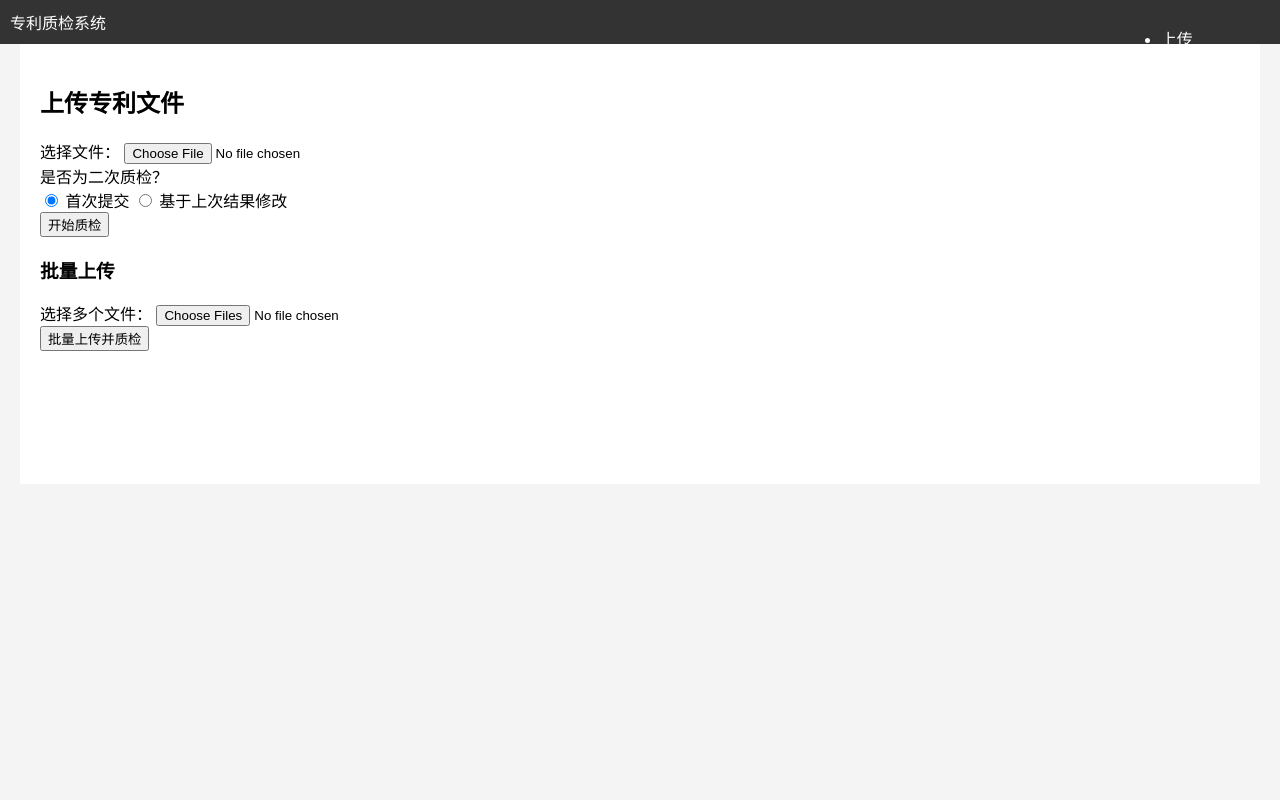
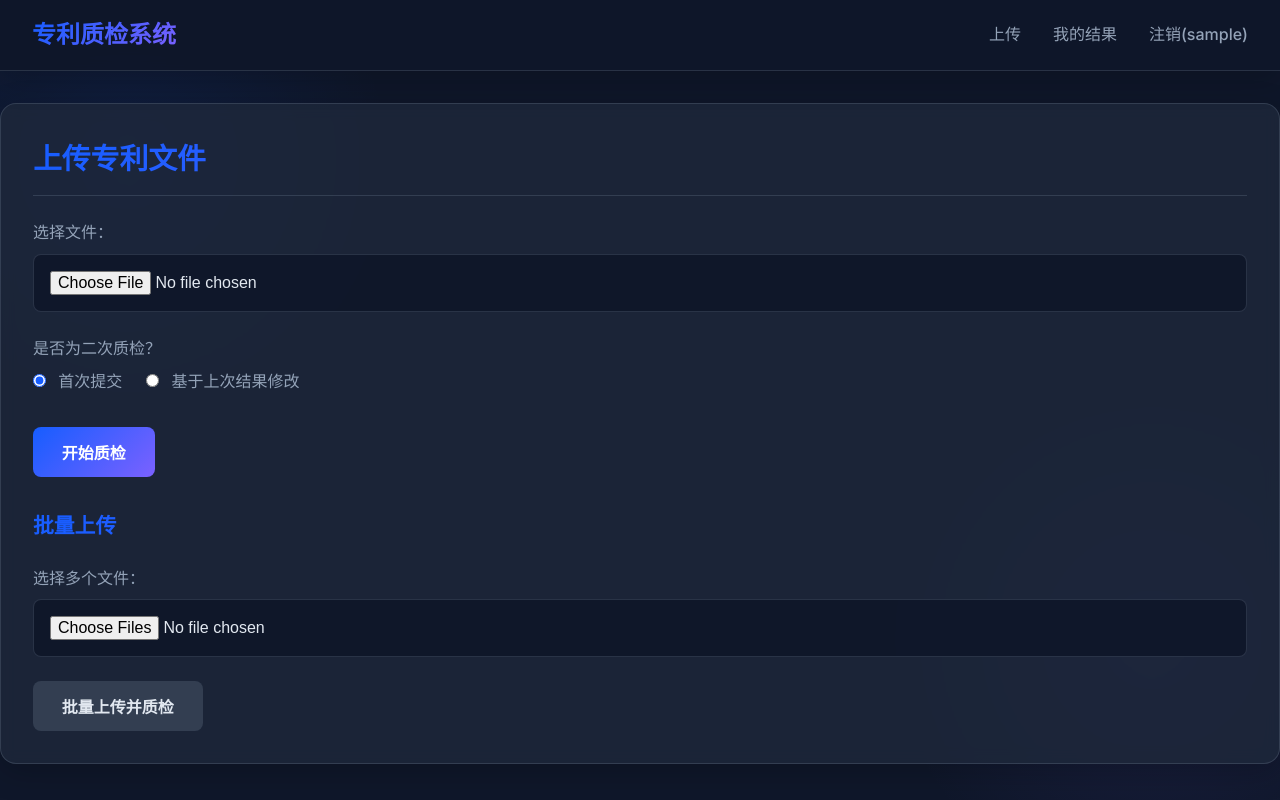
Before and after one commit to ZHDKk/patent_quality_system, a Flask app: page /upload in a window 1280 px wide. Run offline with Flask 3, Linux system fonts and the light colour scheme; the visitor is signed in with stand-in values (Sample User, id 1); data that the repository does not hold is empty; parts of the project's set-up code (start-up, migrations or seed data) failed here and were passed over.

Commit message:
优化UI

```diff
--- a/frontend/static/css/style.css
+++ b/frontend/static/css/style.css
@@ -1,44 +1,314 @@
+/* 全局重置与基础变量 */
+:root {
+  --primary: #165DFF;
+  --secondary: #7B61FF;
+  --dark-bg: #0F172A;
+  --card-bg: rgba(30, 41, 59, 0.8);
+  --text-primary: #E2E8F0;
+  --text-secondary: #94A3B8;
+  --border-color: rgba(148, 163, 184, 0.2);
+  --gradient: linear-gradient(135deg, #165DFF 0%, #7B61FF 100%);
+  --shadow: 0 8px 32px rgba(0, 0, 0, 0.2);
+  --transition: all 0.3s cubic-bezier(0.4, 0, 0.2, 1);
+}
+
+* {
+  margin: 0;
+  padding: 0;
+  box-sizing: border-box;
+}
+
 body {
-    font-family: Arial, sans-serif;
-    margin: 0;
-    padding: 0;
-    background-color: #f4f4f4;
+  font-family: 'Inter', 'Arial', sans-serif;
+  background-color: var(--dark-bg);
+  background-image:
+    radial-gradient(circle at 10% 20%, rgba(22, 93, 255, 0.1) 0%, transparent 20%),
+    radial-gradient(circle at 90% 80%, rgba(123, 97, 255, 0.1) 0%, transparent 20%);
+  color: var(--text-primary);
+  min-height: 100vh;
+  line-height: 1.6;
 }
+
+/* 导航栏样式 */
 nav {
-    background-color: #333;
-    color: white;
-    padding: 10px;
+  background: rgba(15, 23, 42, 0.95);
+  backdrop-filter: blur(12px);
+  padding: 1rem 2rem;
+  box-shadow: var(--shadow);
+  position: sticky;
+  top: 0;
+  z-index: 100;
+  border-bottom: 1px solid var(--border-color);
 }
+
+.nav-wrapper {
+  max-width: 1400px;
+  margin: 0 auto;
+  display: flex;
+  justify-content: space-between;
+  align-items: center;
+}
+
+.brand-logo {
+  font-size: 1.5rem;
+  font-weight: 700;
+  background: var(--gradient);
+  -webkit-background-clip: text;
+  -webkit-text-fill-color: transparent;
+  text-decoration: none;
+}
+
+nav ul {
+  display: flex;
+  list-style: none;
+  gap: 2rem;
+  align-items: center;
+}
+
 nav a {
-    color: white;
-    text-decoration: none;
-    margin-right: 15px;
+  color: var(--text-secondary);
+  text-decoration: none;
+  font-weight: 500;
+  transition: var(--transition);
+  position: relative;
 }
-nav .right {
-    float: right;
+
+nav a:hover {
+  color: var(--text-primary);
 }
+
+nav a::after {
+  content: '';
+  position: absolute;
+  bottom: -4px;
+  left: 0;
+  width: 0;
+  height: 2px;
+  background: var(--gradient);
+  transition: var(--transition);
+}
+
+nav a:hover::after {
+  width: 100%;
+}
+
+/* 主内容区 */
 main {
-    padding: 20px;
-    max-width: 1200px;
-    margin: auto;
-    background-color: white;
-    min-height: 400px;
+  max-width: 1400px;
+  margin: 2rem auto;
+  padding: 2rem;
+  background: var(--card-bg);
+  border-radius: 16px;
+  box-shadow: var(--shadow);
+  backdrop-filter: blur(8px);
+  border: 1px solid var(--border-color);
 }
+
+/* 标题样式 */
+h2, h3 {
+  margin-bottom: 1.5rem;
+  background: var(--gradient);
+  -webkit-background-clip: text;
+  -webkit-text-fill-color: transparent;
+  font-weight: 600;
+}
+
+h2 {
+  font-size: 1.8rem;
+  border-bottom: 1px solid var(--border-color);
+  padding-bottom: 0.8rem;
+}
+
+h3 {
+  font-size: 1.3rem;
+  margin-top: 2rem;
+}
+
+/* 表单样式 */
+.form-group {
+  margin-bottom: 1.5rem;
+}
+
+label {
+  display: block;
+  margin-bottom: 0.5rem;
+  color: var(--text-secondary);
+  font-weight: 500;
+}
+
+input[type="file"],
+input[type="text"],
+input[type="password"],
+select {
+  width: 100%;
+  padding: 0.8rem 1rem;
+  background: rgba(15, 23, 42, 0.9);
+  border: 1px solid var(--border-color);
+  border-radius: 8px;
+  color: var(--text-primary);
+  font-size: 1rem;
+  transition: var(--transition);
+}
+
+input[type="file"] {
+  padding: 1rem;
+  cursor: pointer;
+}
+
+input:focus,
+select:focus {
+  outline: none;
+  border-color: var(--primary);
+  box-shadow: 0 0 0 2px rgba(22, 93, 255, 0.2);
+}
+
+/* 按钮样式 */
+button,
+.btn {
+  padding: 0.8rem 1.8rem;
+  background: var(--gradient);
+  border: none;
+  border-radius: 8px;
+  color: white;
+  font-weight: 600;
+  cursor: pointer;
+  transition: var(--transition);
+  font-size: 1rem;
+  display: inline-block;
+  text-decoration: none;
+}
+
+button:hover,
+.btn:hover {
+  transform: translateY(-2px);
+  box-shadow: 0 8px 16px rgba(22, 93, 255, 0.2);
+}
+
+button:active,
+.btn:active {
+  transform: translateY(0);
+}
+
+.btn-primary {
+  background: var(--gradient);
+}
+
+.btn-secondary {
+  background: rgba(148, 163, 184, 0.2);
+  color: var(--text-primary);
+}
+
+/* 表格样式 */
 table {
-    width: 100%;
-    border-collapse: collapse;
+  width: 100%;
+  border-collapse: separate;
+  border-spacing: 0;
+  border-radius: 12px;
+  overflow: hidden;
+  background: rgba(15, 23, 42, 0.7);
+  border: 1px solid var(--border-color);
 }
+
 th, td {
-    border: 1px solid #ddd;
-    padding: 8px;
-    text-align: left;
+  padding: 1rem 1.2rem;
+  text-align: left;
+  border-bottom: 1px solid var(--border-color);
 }
+
 th {
-    background-color: #f2f2f2;
+  background: rgba(30, 41, 59, 0.8);
+  color: var(--text-primary);
+  font-weight: 600;
 }
+
+tr:last-child td {
+  border-bottom: none;
+}
+
+tr:hover {
+  background: rgba(30, 41, 59, 0.5);
+  transition: var(--transition);
+}
+
+/* 提示框样式 */
 .flashes {
-    list-style: none;
-    padding: 10px;
-    background-color: #ffc;
-    border: 1px solid #ffa500;
+  list-style: none;
+  padding: 1rem;
+  background: rgba(251, 191, 36, 0.1);
+  border: 1px solid rgba(251, 191, 36, 0.3);
+  border-radius: 8px;
+  margin-bottom: 1.5rem;
+  color: #FBBF24;
 }
+
+/* 特殊组件样式 */
+pre {
+  background: rgba(15, 23, 42, 0.9);
+  border: 1px solid var(--border-color);
+  border-radius: 8px;
+  padding: 1rem;
+  overflow-x: auto;
+  color: var(--text-secondary);
+  font-size: 0.9rem;
+}
+
+#recheckOptions {
+  margin-top: 1rem;
+  padding: 1rem;
+  border: 1px solid var(--border-color);
+  border-radius: 8px;
+  background: rgba(15, 23, 42, 0.5);
+}
+
+#diffResult {
+  border-radius: 8px;
+  background: rgba(15, 23, 42, 0.9);
+  border: 1px solid var(--border-color);
+}
+
+/* 响应式适配 */
+@media (max-width: 768px) {
+  nav {
+    padding: 1rem;
+  }
+
+  .nav-wrapper {
+    flex-direction: column;
+    gap: 1rem;
+  }
+
+  nav ul {
+    gap: 1rem;
+    flex-wrap: wrap;
+    justify-content: center;
+  }
+
+  main {
+    margin: 1rem;
+    padding: 1rem;
+  }
+
+  table {
+    font-size: 0.9rem;
+  }
+
+  th, td {
+    padding: 0.8rem 0.6rem;
+  }
+}
+
+/* 动画效果 */
+@keyframes fadeIn {
+  from { opacity: 0; transform: translateY(10px); }
+  to { opacity: 1; transform: translateY(0); }
+}
+
+main > * {
+  animation: fadeIn 0.4s ease-out;
+}
+
+/* 单选框样式优化 */
+input[type="radio"] {
+  margin-right: 0.5rem;
+  accent-color: var(--primary);
+}
--- a/frontend/templates/base.html
+++ b/frontend/templates/base.html
@@ -5,12 +5,14 @@
     <meta name="viewport" content="width=device-width, initial-scale=1.0">
     <title>专利质检系统</title>
     <link rel="stylesheet" href="{{ url_for('static', filename='css/style.css') }}">
+    <!-- 引入现代字体（增强科技感） -->
+    <link href="https://fonts.googleapis.com/css2?family=Inter:wght@400;500;600;700&display=swap" rel="stylesheet">
 </head>
 <body>
     <nav>
         <div class="nav-wrapper">
             <a href="{{ url_for('main.index') }}" class="brand-logo">专利质检系统</a>
-            <ul class="right">
+            <ul>
                 {% if current_user.is_authenticated %}
                     <li><a href="{{ url_for('main.upload') }}">上传</a></li>
                     <li><a href="{{ url_for('main.results') }}">我的结果</a></li>
--- a/frontend/templates/upload.html
+++ b/frontend/templates/upload.html
@@ -10,14 +10,14 @@
     </div>
     <div class="form-group">
         <label>是否为二次质检？</label>
-        <div>
+        <div style="display: flex; gap: 1.5rem; margin-top: 0.5rem;">
             <label><input type="radio" name="is_recheck" value="no" checked> 首次提交</label>
             <label><input type="radio" name="is_recheck" value="yes"> 基于上次结果修改</label>
         </div>
     </div>
     <div id="recheckOptions" style="display:none;">
         <label>选择上次质检结果：</label>
-        <select name="parent_result_id">
+        <select name="parent_result_id" class="form-control">
             {% for doc in recent_docs %}
                 {% if doc.results %}
                     <optgroup label="{{ doc.filename }}">
```
Also changed, not shown: frontend/templates/compare.html (+6 -6 lines), frontend/templates/result_detail.html (+6 -6 lines).
